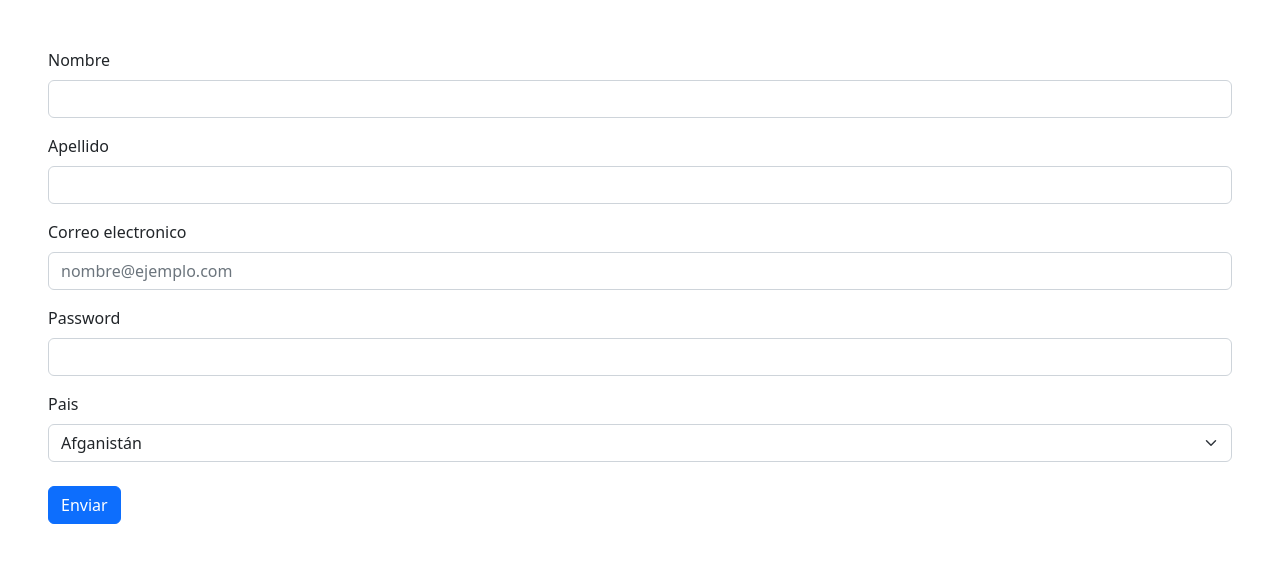
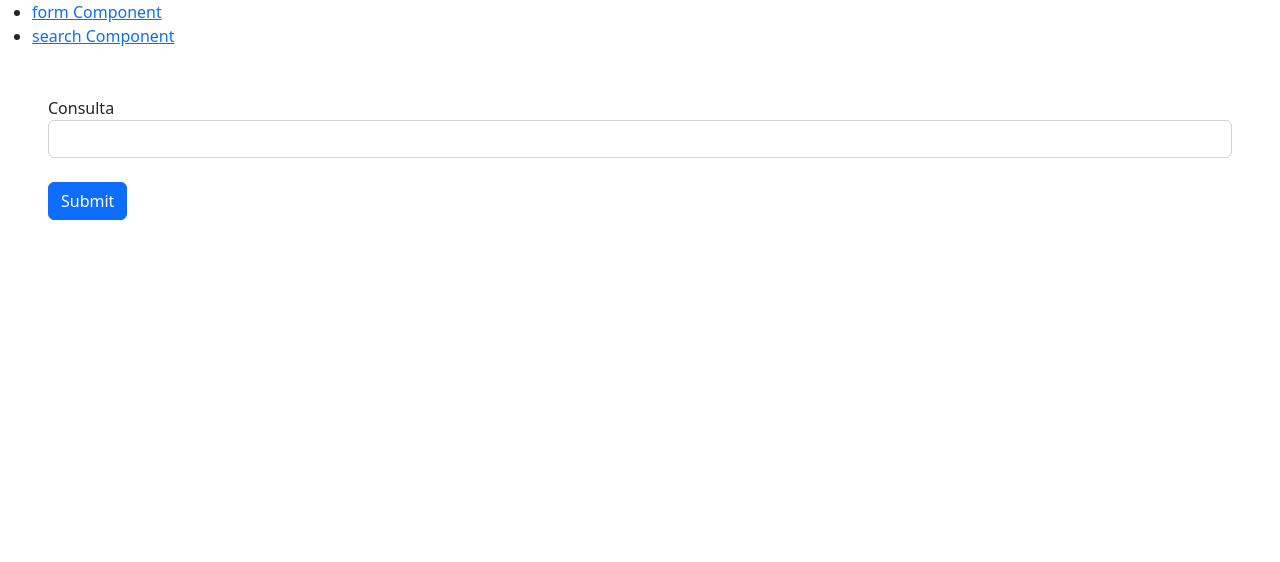
Before and after one commit to AdrianExyt/proyectov2, an Angular app in the folder proyectov2/: page /search-component in a window 1280 px wide. Before the commit this address led to /. Shown: the top 562 px of the page. Built offline with nearby package versions, Linux system fonts and the light colour scheme.

Commit message:
Navegacion
- Navegacion entre el formulario y el buscador con routing
- Separar componentes form y search

```diff
--- a/proyectov2/src/app/app-routing.module.ts
+++ b/proyectov2/src/app/app-routing.module.ts
@@ -1,7 +1,12 @@
 import { NgModule } from '@angular/core';
 import { RouterModule, Routes } from '@angular/router';
+import { SearchComponent } from './search/search.component';
+import { FormComponent } from './form/form.component';
 
-const routes: Routes = [];
+const routes: Routes = [
+  { path: 'form-component', component: FormComponent},
+  { path: 'search-component', component: SearchComponent}
+];
 
 @NgModule({
   imports: [RouterModule.forRoot(routes)],
--- a/proyectov2/src/app/app.component.html
+++ b/proyectov2/src/app/app.component.html
@@ -1,28 +1,8 @@
-<div class="m-5">
-  <form>
-    <div class="mb-3">
-      <label for="name" class="form-label">Nombre</label>
-      <input type="text" class="form-control" id="textInputName" aria-describedby="textInputName">
-    </div>
-    <div class="mb-3">
-      <label for="surname" class="form-label">Apellido</label>
-      <input type="text" class="form-control" id="textInputSurname" aria-describedby="textInputSurname">
-    </div>
-    <div class="mb-3">
-      <label for="email" class="form-label">Correo electronico</label>
-      <input type="email" class="form-control" id="emailInput" placeholder="nombre@ejemplo.com">
-    </div>
-    <div class="mb-3">
-      <label for="password" class="form-label">Password</label>
-      <input type="password" class="form-control" id="passwordInput">
-    </div>
-    <div>
-      <label for="city" class="form-label">Pais</label>
-      <select class="form-select" aria-label="Default select example">
-        <option *ngFor="let country of Countries" value={{country.name_en}}>{{ country.name_es }}</option>
-      </select>
-    </div>
-    <br>
-    <button type="submit" class="btn btn-primary">Enviar</button>
-  </form>
-</div>
+<nav>
+    <ul>
+      <li><a routerLink="/form-component" routerLinkActive="active">form Component</a></li>
+      <li><a routerLink="/search-component" routerLinkActive="active">search Component</a></li>
+    </ul>
+  </nav>
+  <!-- The routed views render in the <router-outlet>-->
+  <router-outlet></router-outlet>
--- a/proyectov2/src/app/app.component.ts
+++ b/proyectov2/src/app/app.component.ts
@@ -1,10 +1,4 @@
 import { Component } from '@angular/core';
-import data from '../assets/countries.json';
-
-interface COUNTRY {
-  name_en: string;
-  name_es: string;
-}
 
 @Component({
   selector: 'app-root',
@@ -14,10 +8,6 @@ interface COUNTRY {
 
 export class AppComponent {
   title = 'proyectov2';
-
-  Countries: COUNTRY[] = data;
-
   constructor(){
-    console.log(this.Countries);
   }
 }
--- a/proyectov2/src/app/app.module.ts
+++ b/proyectov2/src/app/app.module.ts
@@ -4,14 +4,26 @@ import { BrowserModule } from '@angular/platform-browser';
 import { AppRoutingModule } from './app-routing.module';
 import { AppComponent } from './app.component';
 
+import { HttpClientModule } from '@angular/common/http';
+import { SearchComponent } from './search/search.component';
+import { FormComponent } from './form/form.component';
+import { RouterModule, Routes } from '@angular/router';
+
+const routes: Routes = [];
+
 @NgModule({
   declarations: [
-    AppComponent
+    AppComponent,
+    SearchComponent,
+    FormComponent
   ],
   imports: [
     BrowserModule,
+    HttpClientModule,
     AppRoutingModule,
+    RouterModule.forRoot(routes)
   ],
+  exports: [RouterModule],
   providers: [],
   bootstrap: [AppComponent]
 })
--- /dev/null
+++ b/proyectov2/src/app/form/form.component.html
@@ -0,0 +1,28 @@
+<div class="m-5">
+    <form>
+      <div class="mb-3">
+        <label for="name" class="form-label">Nombre</label>
+        <input type="text" class="form-control" id="textInputName" aria-describedby="textInputName">
+      </div>
+      <div class="mb-3">
+        <label for="surname" class="form-label">Apellido</label>
+        <input type="text" class="form-control" id="textInputSurname" aria-describedby="textInputSurname">
+      </div>
+      <div class="mb-3">
+        <label for="email" class="form-label">Correo electronico</label>
+        <input type="email" class="form-control" id="emailInput" placeholder="nombre@ejemplo.com">
+      </div>
+      <div class="mb-3">
+        <label for="password" class="form-label">Password</label>
+        <input type="password" class="form-control" id="passwordInput">
+      </div>
+      <div>
+        <label for="city" class="form-label">Pais</label>
+        <select class="form-select" aria-label="Default select example">
+          <option *ngFor="let country of Countries" value={{country.name_en}}>{{ country.name_es }}</option>
+        </select>
+      </div>
+      <br>
+      <button type="submit" class="btn btn-primary">Enviar</button>
+    </form>
+  </div>
--- /dev/null
+++ b/proyectov2/src/app/form/form.component.ts
@@ -0,0 +1,24 @@
+import { Component, OnInit } from '@angular/core';
+import data from '../../assets/countries.json';
+
+interface COUNTRY {
+  name_en: string;
+  name_es: string;
+}
+
+@Component({
+  selector: 'app-form',
+  templateUrl: './form.component.html',
+  styleUrls: ['./form.component.css']
+})
+export class FormComponent implements OnInit {
+
+  Countries: COUNTRY[] = data;
+
+  constructor() { }
+
+  ngOnInit(): void {
+
+  }
+
+}
--- /dev/null
+++ b/proyectov2/src/app/search/search.component.html
@@ -0,0 +1,9 @@
+<div class="m-5">
+    <form>
+        <div class="form-group mb-4">
+            <label for="exampleInputEmail1">Consulta</label>
+            <input type="text" class="form-control" id="inputText" aria-describedby="textHelp">
+        </div>
+        <button type="submit" class="btn btn-primary">Submit</button>
+    </form>
+</div>
--- /dev/null
+++ b/proyectov2/src/app/search/search.component.ts
@@ -0,0 +1,15 @@
+import { Component, OnInit } from '@angular/core';
+
+@Component({
+  selector: 'app-search',
+  templateUrl: './search.component.html',
+  styleUrls: ['./search.component.css']
+})
+export class SearchComponent implements OnInit {
+
+  constructor() { }
+
+  ngOnInit(): void {
+  }
+
+}
```
Also changed, not shown: proyectov2/src/app/form/form.component.css (added), proyectov2/src/app/search/search.component.css (added), 2 other files (tests, documents, lock files or other folders).
